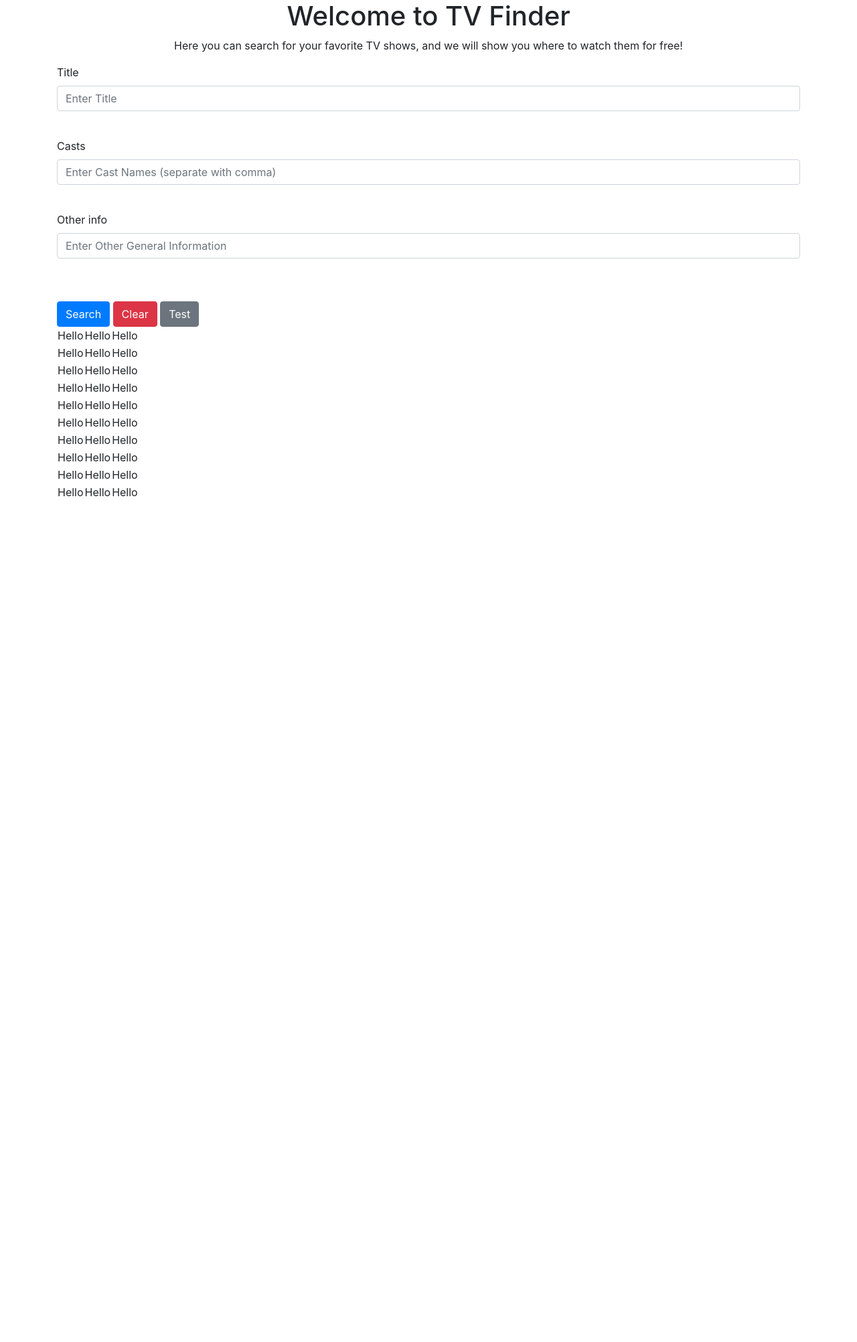
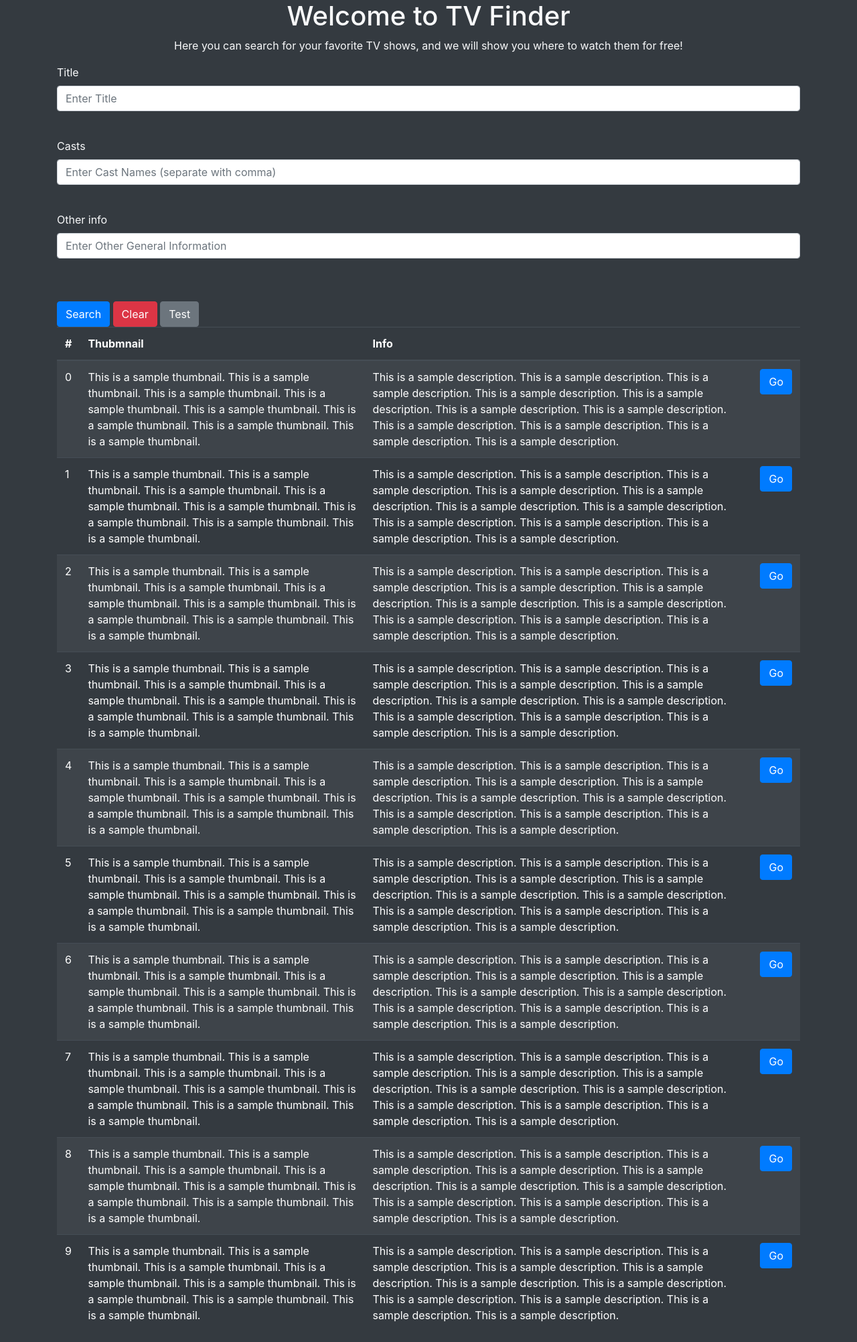
Before and after one commit to YunZng/tv_crawler, a Flask app: page / in a window 1280 px wide. Shown: the whole page at 67% size. Before the commit the page ends 741 px from the top, so only its background shows below. Run offline with Flask 3, Linux system fonts and the light colour scheme.

Commit message:
updated template

```diff
--- a/website/templates/base.html
+++ b/website/templates/base.html
@@ -9,7 +9,7 @@
         <script src="https://cdn.jsdelivr.net/npm/bootstrap@4.3.1/dist/js/bootstrap.min.js" integrity="sha384-JjSmVgyd0p3pXB1rRibZUAYoIIy6OrQ6VrjIEaFf/nJGzIxFDsf4x0xIM+B07jRM" crossorigin="anonymous"></script>
         <title>{% block title %}TV Finder{% endblock %}</title>
     </head>
-    <body>
+    <body class="bg-dark text-light">
         <div class="container">
             {% block content %}
             {% endblock %}
--- a/website/templates/home.html
+++ b/website/templates/home.html
@@ -27,12 +27,26 @@
 <!-- results -->
 {% block result %}
 
-<table>
+<table class="table table-dark table-striped">
+    <thead>
+        <tr>
+          <th scope="col">#</th>
+          <th scope="col">Thubmnail</th>
+          <th scope="col">Info</th>
+          <th scope="col"></th>
+        </tr>
+    </thead>
     {% for x in range(10) %}
     <tr>
-        {% for x in range(3) %}
-          <td>Hello</td>
-        {% endfor %}
+        <td>{{x}}</td>
+        <td>This is a sample thumbnail. This is a sample thumbnail. This is a sample thumbnail. This is a sample thumbnail. This is a sample thumbnail. This is a sample thumbnail. This is a sample thumbnail. This is a sample thumbnail. </td>
+        <td>This is a sample description. This is a sample description. This is a sample description. This is a sample description. This is a sample description. This is a sample description. This is a sample description. This is a sample description. This is a sample description. This is a sample description. This is a sample description.
+        </td>
+        <td>
+            <a href="https://getbootstrap.com/docs/5.0/utilities/colors/">
+                <button class="btn btn-primary">Go</button>
+            </a>
+        </td>
     </tr>
     {% endfor %}
 </table>
```
